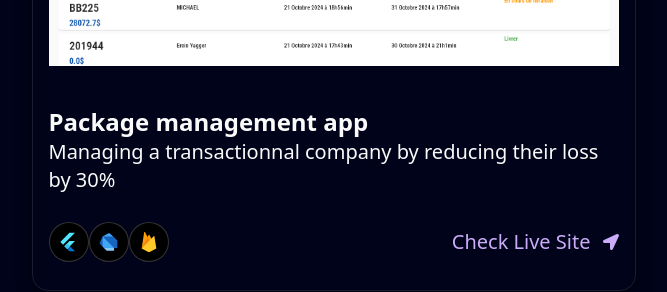
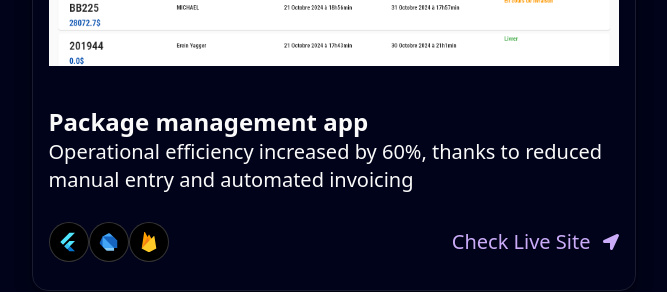
Before and after one commit to quantdev01/porfolio, a Next.js app: page / in a window 1280 px wide. Shown: the part 2140-2432 px from the top of the page, without its empty margins (308-975 px from the left). Built offline with nearby package versions, Linux system fonts and the light colour scheme.

Commit message:
package management update desc

```diff
--- a/data/index.ts
+++ b/data/index.ts
@@ -74,7 +74,7 @@ export const navItems = [
     {
       id: 1,
       title: "Package management app",
-      des: "Managing a transactionnal company by reducing their loss by 30%",
+      des: "Operational efficiency increased by 60%, thanks to reduced manual entry and automated invoicing",
       img: "/packet.png",
       iconLists: ["/flutter.svg", "/dart.svg", "/firebase.svg",],
       link: "https://github.com/quantdev01/packet-management",
```
